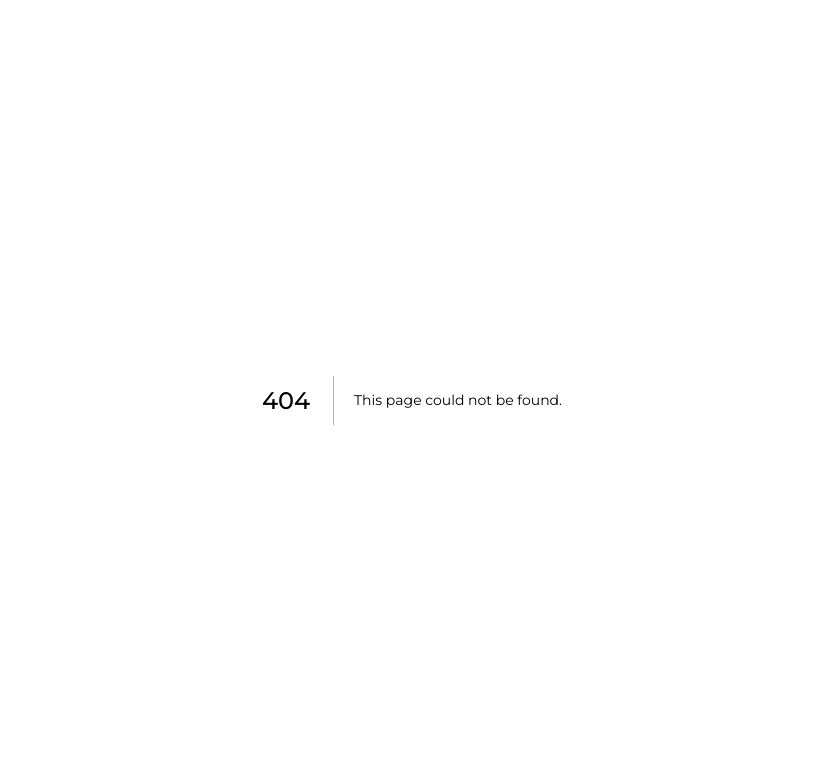
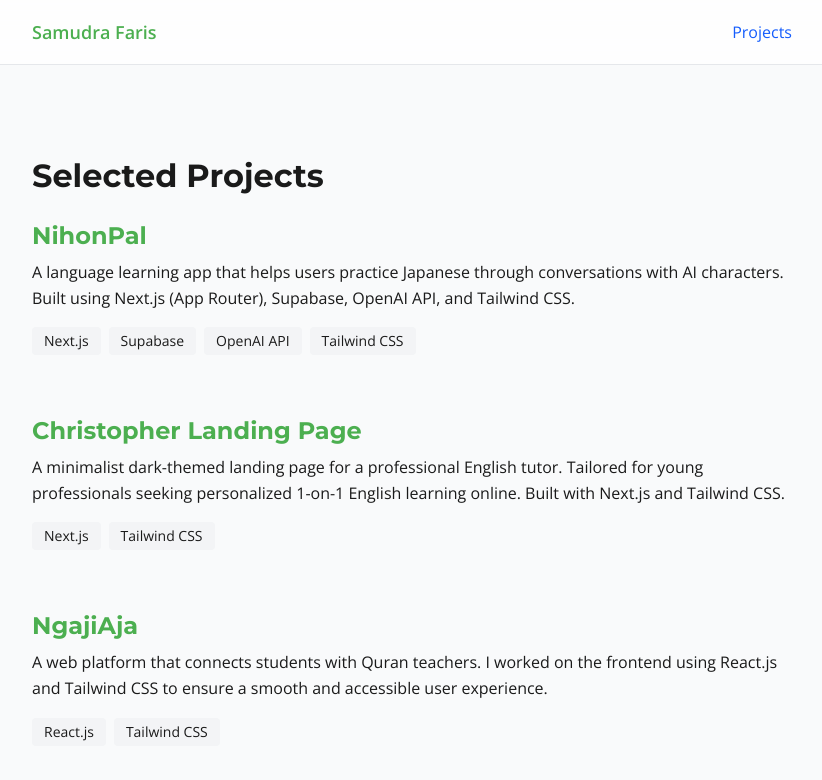
Before and after one commit to samudraarq/samudra-web, a Next.js app: page /projects in a window 1280 px wide. Before the commit this address had no page. Shown: the top 780 px of the page, without its empty margins (228-1050 px from the left). Built offline with nearby package versions, Linux system fonts and the light colour scheme.

Commit message:
Create default navbar and set content to different page

```diff
--- a/src/app/layout.tsx
+++ b/src/app/layout.tsx
@@ -1,6 +1,7 @@
 import type { Metadata } from "next";
 import { Montserrat, Open_Sans } from "next/font/google";
 import "./globals.css";
+import Navbar from "@/components/navbar";
 
 const montserrat = Montserrat({
   variable: "--font-montserrat",
@@ -27,6 +28,7 @@ export default function RootLayout({
       <body
         className={`${montserrat.variable} ${openSans.variable} antialiased`}
       >
+        <Navbar />
         {children}
       </body>
     </html>
--- a/src/app/page.tsx
+++ b/src/app/page.tsx
@@ -1,15 +1,13 @@
 import AboutSection from "@/components/about-section";
 import ContactSection from "@/components/contact-section";
 import HeroSection from "@/components/hero-section";
-import ProjectsSection from "@/components/projects-section";
 
 export default function Home() {
   return (
-    <div>
+    <div className="pt-16">
       <main>
         <HeroSection />
         <AboutSection />
-        <ProjectsSection />
         <ContactSection />
       </main>
     </div>
--- /dev/null
+++ b/src/app/projects/page.tsx
@@ -0,0 +1,11 @@
+import ProjectsSection from "@/components/projects-section";
+
+export default function ProjectsPage() {
+  return (
+    <div className="pt-16">
+      <main>
+        <ProjectsSection />
+      </main>
+    </div>
+  );
+}
--- /dev/null
+++ b/src/components/navbar.tsx
@@ -0,0 +1,40 @@
+"use client";
+
+import Link from "next/link";
+import { usePathname } from "next/navigation";
+
+const Navbar = () => {
+  const pathname = usePathname();
+
+  return (
+    <nav className="fixed top-0 left-0 right-0 z-50 bg-white/80 dark:bg-gray-900/80 backdrop-blur-md border-b border-gray-200 dark:border-gray-700">
+      <div className="custom-container">
+        <div className="flex items-center justify-between h-16">
+          <Link
+            href="/"
+            className={`text-lg font-semibold hover:text-blue-600 dark:hover:text-blue-400 transition-colors ${
+              pathname === "/" ? "text-blue-600 dark:text-blue-400" : ""
+            }`}
+          >
+            Samudra Faris
+          </Link>
+
+          <div className="flex items-center space-x-8">
+            <Link
+              href="/projects"
+              className={`hover:text-blue-600 dark:hover:text-blue-400 transition-colors ${
+                pathname === "/projects"
+                  ? "text-blue-600 dark:text-blue-400"
+                  : ""
+              }`}
+            >
+              Projects
+            </Link>
+          </div>
+        </div>
+      </div>
+    </nav>
+  );
+};
+
+export default Navbar;
```
